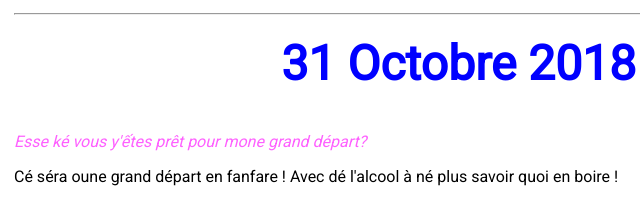
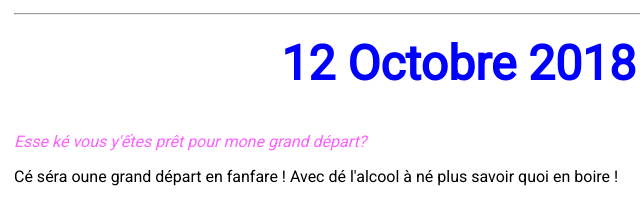
Before and after one commit to thomasglachant/italienmasque, a plain HTML site: page index.html in a window 1280 px wide. Shown: the part 503-702 px from the top of the page, 6-646 px from the left. Drawn offline with Linux system fonts and the light colour scheme.

Commit message:
Fix raphy day's date

```diff
--- a/index.html
+++ b/index.html
@@ -22,7 +22,7 @@
 
                         <hr>
 
-                        <h2>31 Octobre 2018 : The Raphy Day</h2>
+                        <h2>12 Octobre 2018 : The Raphy Day</h2>
                         <div>
                                 <i>Esse ké vous y'ếtes prêt pour mone grand départ?</i>
                                 <p>
```
